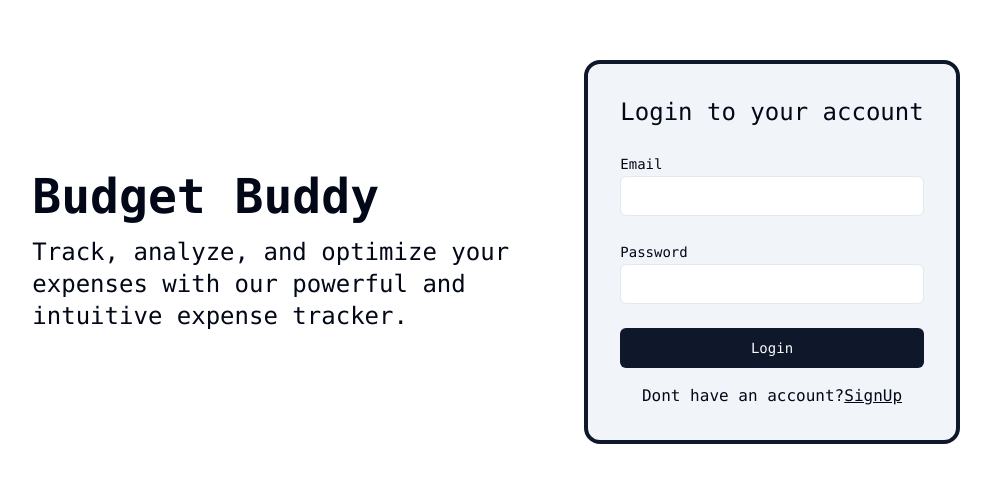
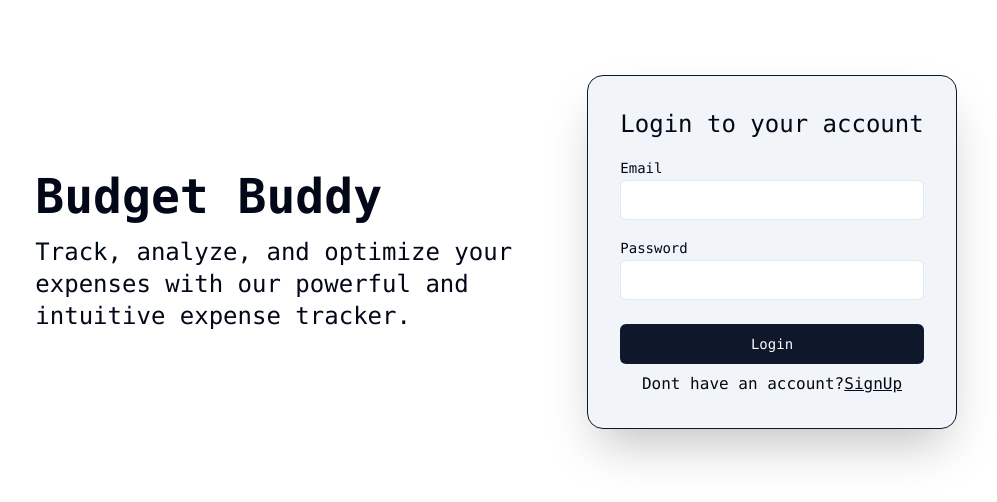
Before and after one commit to ZaidSunasra/Budget-Buddy, a React (Vite) app in the folder client/: page / in a window 1280 px wide. Shown: the part 148-650 px from the top of the page, without its empty margins (144-1141 px from the left). Built offline with nearby package versions, Linux system fonts and the light colour scheme.

Commit message:
added toast message

```diff
--- a/client/src/components/LoginForm.tsx
+++ b/client/src/components/LoginForm.tsx
@@ -3,18 +3,18 @@ import { Button } from "./ui/button";
 import { Input } from "./ui/input";
 import { Label } from "./ui/label";
 import { postData } from "@/hooks/useAPI";
-
-type loginInput = {
-    email: string,
-    password: string
-}
+import { toast } from "sonner";
+import { useEffect } from "react";
+import { Link, useNavigate } from "react-router-dom";
+import { loginInput } from "@/types";
 
 export function Login() {
 
+    const navigate = useNavigate();
     const { handleSubmit, register } = useForm<loginInput>();
     const { fetchData, apiData, serverError, isLoading } = postData();
-    const onSubmit: SubmitHandler<loginInput> = (data) => {
-        fetchData({
+    const onSubmit: SubmitHandler<loginInput> = async (data) => {
+        await fetchData({
             url: "http://localhost:3000/api/v1/auth/signin",
             payload: {
                 email: data.email,
@@ -23,19 +23,29 @@ export function Login() {
         });
     }
 
+    useEffect (() => {
+        if(apiData){
+            toast(apiData.msg);
+            navigate("/dashboard");
+        }
+        if(serverError){
+            toast(serverError.msg);
+        }
+    }, [apiData, serverError])
+
     return <div>
-
-        <form className="p-8 border-primary border-4 rounded-2xl bg-accent" onSubmit={handleSubmit(onSubmit)}>
-            <h3 className="text-center text-2xl">Login to your account</h3>
-            <br />
-            <Label>Email</Label>
-            <Input {...register("email")} type="email" />
-            <br />
-            <Label>Password</Label>
-            <Input {...register("password")} type="password" />
-            <br />
-            <Button type="submit" className="w-full mb-4"> Login </Button>
-            <p className="text-center">Dont have an account?<u>SignUp</u></p>
+        <form className="p-8 border-primary border rounded-2xl bg-accent shadow-2xl" onSubmit={handleSubmit(onSubmit)}>
+            <h3 className="text-center text-2xl mb-4">Login to your account</h3>
+            <div className="mb-4" >
+                <Label>Email</Label>
+                <Input {...register("email")} type="email" />
+            </div>
+            <div className="mb-6" >
+                <Label>Password</Label>
+                <Input {...register("password")} type="password" />
+            </div>
+            <Button type="submit" className="w-full mb-2"> {isLoading ? "Logging In" : "Login"} </Button>
+            <p className="text-center">Dont have an account?<Link to={"/signup"} className="underline">SignUp</Link></p>
         </form>
     </div>
 
```
